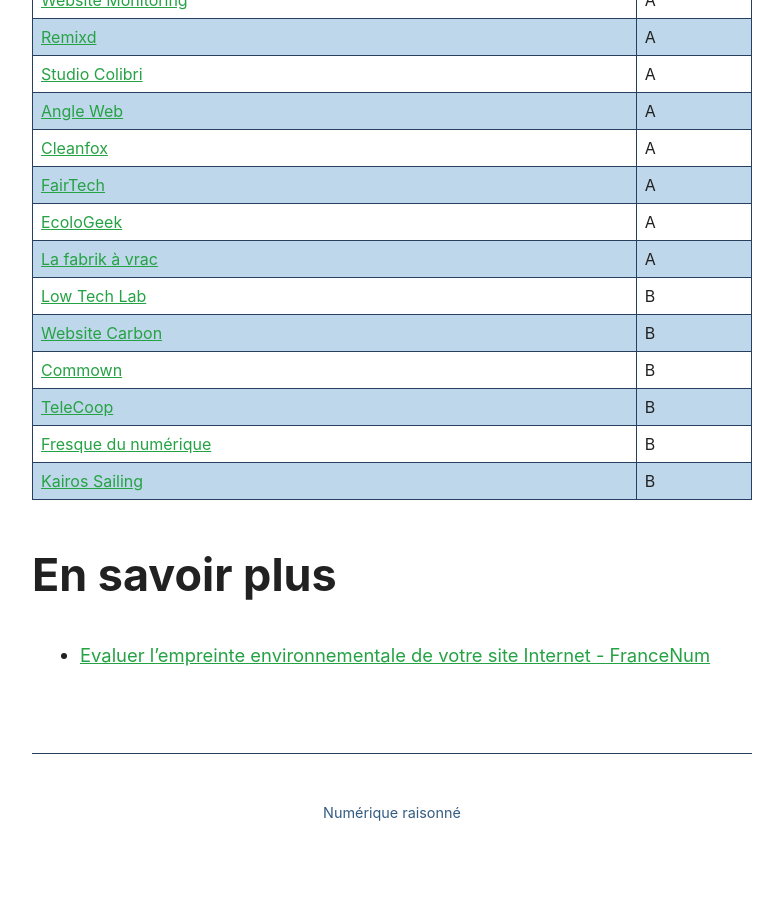
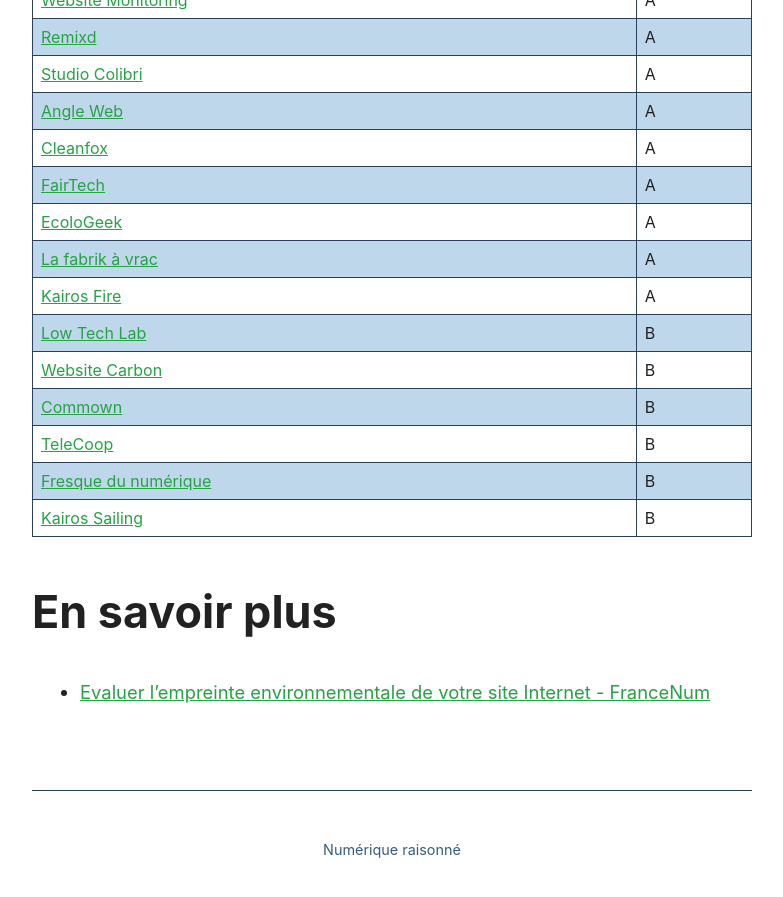
Before and after one commit to Slandais/slandais.github.io, a Jekyll site: the page built from _posts/2021-05-08-analyserSonSite.md, in a window 1280 px wide and 900 px high, scrolled down 3048 px. Shown: the top 897 px of the window, without its empty margins (248-1031 px from the left). Built offline with Jekyll 4.4.1, drawn with Linux system fonts in a browser that asks for light colours; before the commit the page ends 3911 px from its top, so only the background shows below that.

Commit message:
Update 2021-05-08-analyserSonSite.md

```diff
--- a/_posts/2021-05-08-analyserSonSite.md
+++ b/_posts/2021-05-08-analyserSonSite.md
@@ -82,6 +82,7 @@
 | [FairTech](https://fairtec.io/)          | A |
 | [EcoloGeek](https://www.ecologeek.fr)          | A |
 | [La fabrik à vrac](https://www.lafabrikavrac.fr)          | A |
+| [Kairos Fire](https://www.kairosfire.com)          | A |
 | [Low Tech Lab](https://lowtechlab.org/fr)           | B |
 | [Website Carbon](https://www.websitecarbon.com) |  B |
 | [Commown](https://commown.coop) |  B |
```
